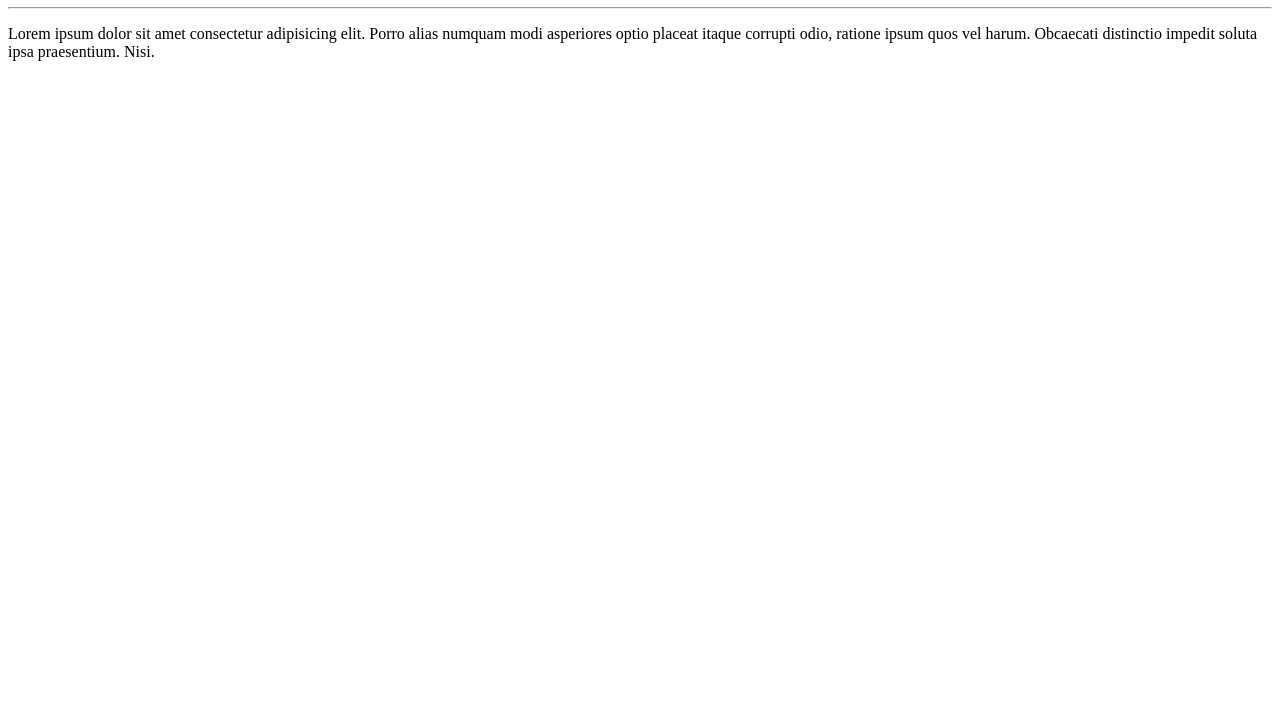
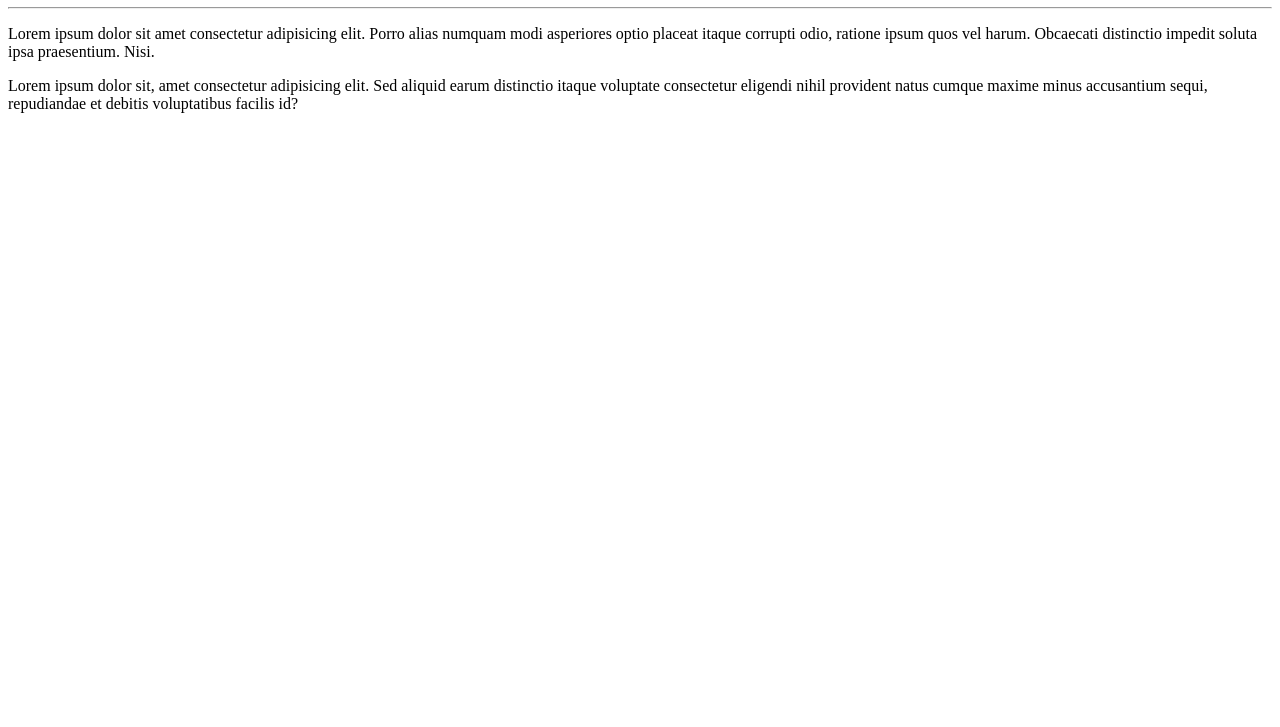
Before and after one commit to Jormaedes/Ola-Mundo, a plain HTML site: page site-exemplo/index.html in a window 1280 px wide. Shown: the part 73-800 px from the top of the page. Drawn offline with Linux system fonts and the light colour scheme.

Commit message:
Adicionei um parágrafo

```diff
--- a/site-exemplo/index.html
+++ b/site-exemplo/index.html
@@ -13,7 +13,9 @@
     <hr>
     <p>Lorem ipsum dolor sit amet consectetur adipisicing elit. Porro alias numquam modi asperiores optio placeat itaque
         corrupti odio, ratione ipsum quos vel harum. Obcaecati distinctio impedit soluta ipsa praesentium. Nisi.</p>
-
+    <p>Lorem ipsum dolor sit, amet consectetur adipisicing elit. Sed aliquid earum distinctio itaque voluptate
+        consectetur eligendi nihil provident natus cumque maxime minus accusantium sequi, repudiandae et debitis
+        voluptatibus facilis id?</p>
 </body>
 
 </html>
```
